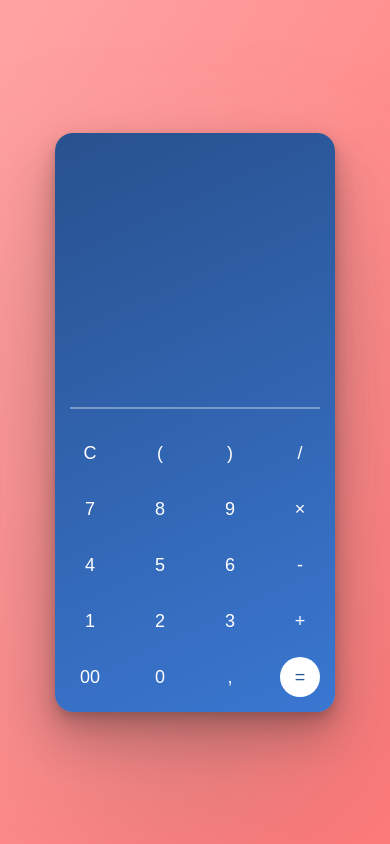
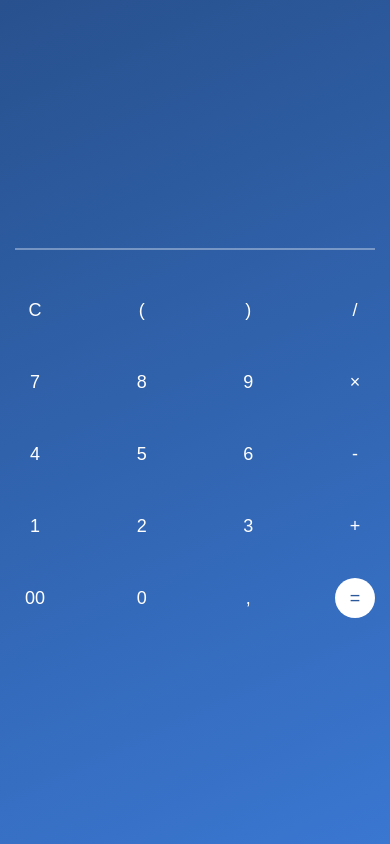
Before and after one commit to OwtmPatrick/calc-ts, a website built with webpack: page src/index.html in a window 390 px wide. Built offline with nearby package versions, Linux system fonts and the light colour scheme; some packages are replaced by stand-ins of ours.

Commit message:
added mobile styles

```diff
--- a/src/index.html
+++ b/src/index.html
@@ -3,6 +3,7 @@
 
 <head>
 	<meta charset="UTF-8">
+	<meta name="viewport" content="width=device-width, initial-scale=1.0">
 	<title>Calc</title>
 </head>
 
--- a/src/styles/style.scss
+++ b/src/styles/style.scss
@@ -9,13 +9,18 @@ body {
 }
 
 body {
-	display: flex;
-	align-items: center;
-	justify-content: center;
-	background: linear-gradient(122.76deg, $pink-light 4.09%, $pink 91.04%), #fff;
+	@media #{$tablet-small} {
+		display: flex;
+		align-items: center;
+		justify-content: center;
+		background: linear-gradient(122.76deg, $pink-light 4.09%, $pink 91.04%), $white;
+	}
 }
 
 .calc {
+	box-sizing: border-box;
+	width: 100%;
+	height: 100%;
 	position: relative;
 	display: inline-block;
 	padding: 15px;
@@ -26,12 +31,14 @@ body {
 		0 24.7206px 47.6324px rgba(0, 0, 0, .228056),
 		0 10.2677px 19.7841px rgba(0, 0, 0, .175),
 		0 3.71362px 7.1555px rgba(0, 0, 0, .121944);
-	border-radius: 18px;
 	color: $white;
 
 	@media #{$tablet-small} {
+		width: auto;
+		height: auto;
 		padding: 45px;
 		padding-top: 16px;
+		border-radius: 18px;
 	}
 
 	&__hidden-input {
@@ -63,14 +70,34 @@ body {
 			font-weight: 500;
 			font-size: 24px;
 			line-height: 32px;
+
+			@media #{$tablet-small} {
+				height: 100px;
+			}
 		}
 
 		&_out {
-			height: 76px;
+			height: 50px;
 			margin-bottom: 18px;
 			font-weight: bold;
-			font-size: 56px;
-			line-height: 80px;
+			font-size: 18px;
+			line-height: 84px;
+
+			@media #{$tablet-small} {
+				height: 76px;
+				font-size: 56px;
+				line-height: 80px;
+			}
+		}
+
+		&_error {
+			font-size: 18px;
+			line-height: 24px;
+
+			@media #{$tablet-small} {
+				font-size: 24px;
+				line-height: 40px;
+			}
 		}
 	}
 
@@ -79,11 +106,14 @@ body {
 	}
 
 	&__bottom-wrapper {
+		display: flex;
+		flex-direction: column;
 		margin: -16px 0;
 	}
 
 	&__row {
 		display: flex;
+		justify-content: space-between;
 		margin: 16px -15px;
 
 		@media #{$tablet-small} {
```
